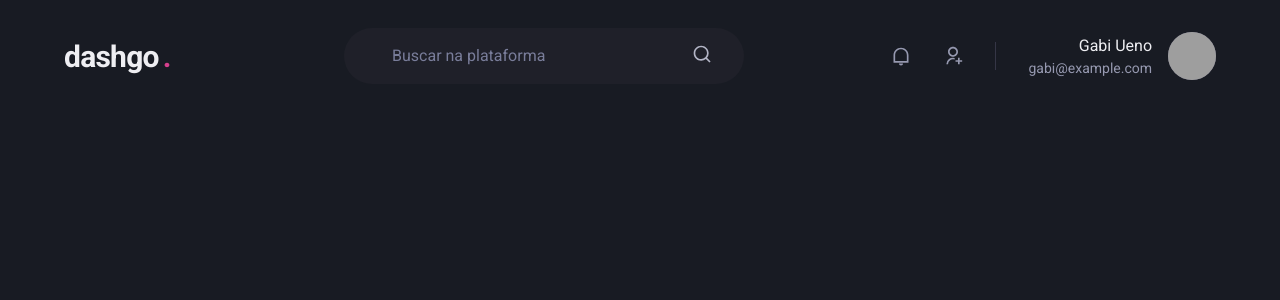
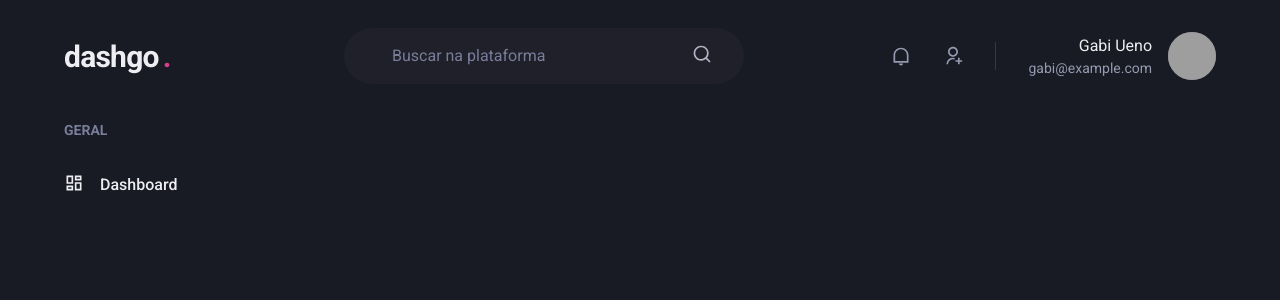
Before and after one commit to gabiayako/dashgo, a Next.js app: page /dashboard in a window 1280 px wide. Shown: the top 300 px of the page. Built offline with nearby package versions, Linux system fonts and the light colour scheme; grey boxes are pictures that could not be loaded.

Commit message:
Adding Sidebar component

```diff
--- /dev/null
+++ b/src/components/Sidebar.tsx
@@ -0,0 +1,24 @@
+import { Box, Icon, Link, Stack, Text } from "@chakra-ui/react";
+import { RiDashboardLine } from "react-icons/ri";
+
+export const Sidebar = () => {
+  return (
+    <Box as="aside" w="64" mr="8">
+      <Stack spacing="12" align="flex-start">
+        <Box>
+          <Text fontWeight="bold" color="gray.400" fontSize="sm">
+            GERAL
+          </Text>
+          <Stack spacing="4" mt="8" align="stretch">
+            <Link display="flex" align="center">
+              <Icon as={RiDashboardLine} fontSize="20" />
+              <Text ml="4" fontWeight="medium">
+                Dashboard
+              </Text>
+            </Link>
+          </Stack>
+        </Box>
+      </Stack>
+    </Box>
+  );
+};
--- a/src/pages/dashboard.tsx
+++ b/src/pages/dashboard.tsx
@@ -1,7 +1,16 @@
+import { Flex } from "@chakra-ui/react";
 import { Header } from "../components/Header";
+import { Sidebar } from "../components/Sidebar";
 
 const Dashboard = () => {
-  return <Header />;
+  return (
+    <Flex flexDir="column" h="100vh">
+      <Header />
+      <Flex w="100%" maxW={1200} my="6" px="6" mx="auto">
+        <Sidebar />
+      </Flex>
+    </Flex>
+  );
 };
 
 export default Dashboard;
```
